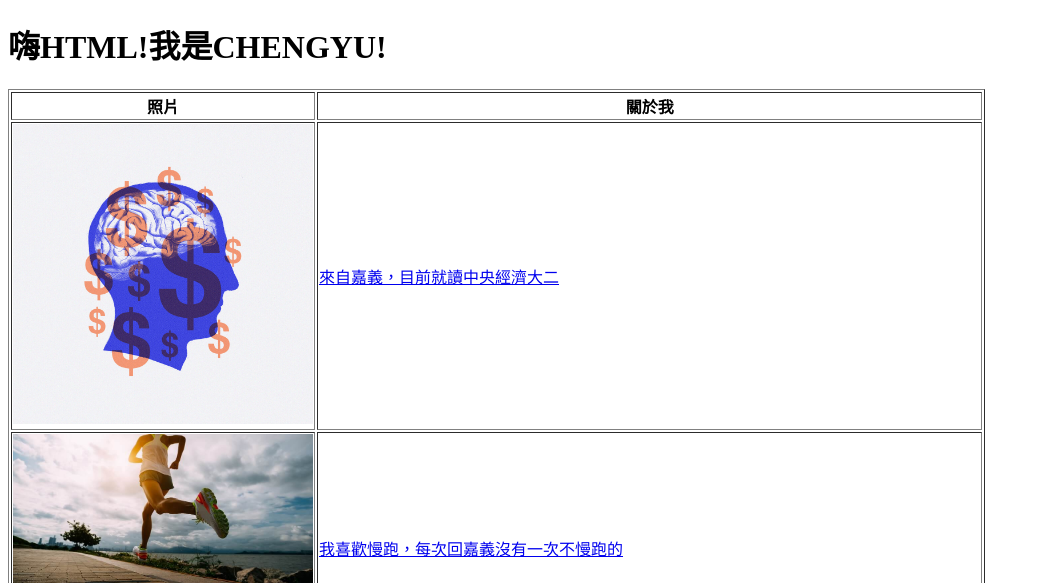
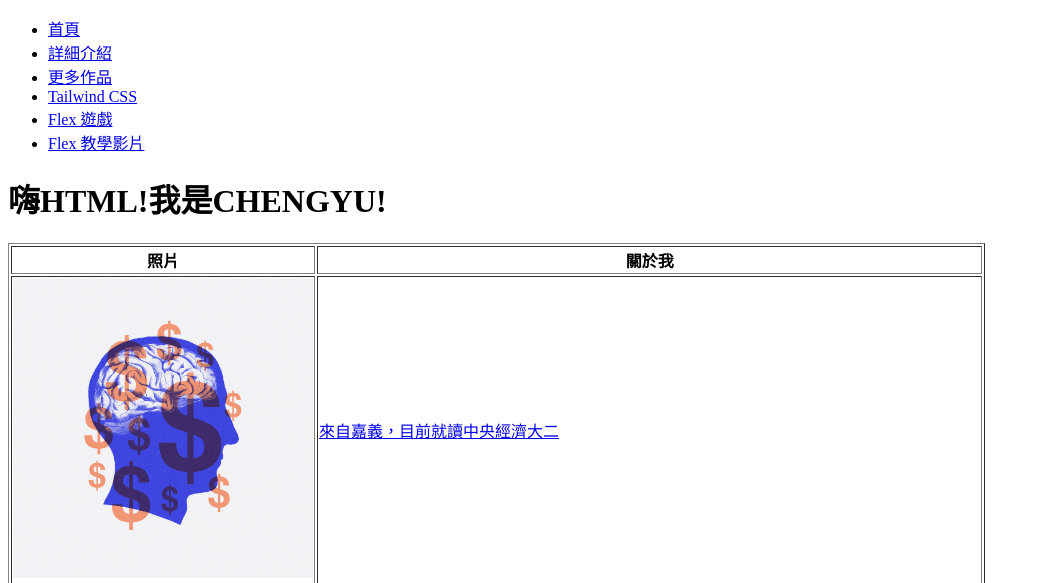
Before and after one commit to leotsai940914/114-1-Department-Computer-Network-and-Programming-, a Python web app: template HW3_htmlAndCss/templates/113409526_index.html in a window 1280 px wide. Shown: the top 583 px of the page, without its empty margins (0-1040 px from the left). Run offline with Jinja, Linux system fonts and the light colour scheme; the template is opened without the code that fills it, so the values that code supplies are empty.

Commit message:
完成導覽列

```diff
--- a/HW3_htmlAndCss/templates/113409526_index.html
+++ b/HW3_htmlAndCss/templates/113409526_index.html
@@ -6,6 +6,22 @@
     <link rel="stylesheet" href="../static/css/113409526_css.css">
 </head>
 <body>
+
+    <nav class="navbar">
+        <ul class="nav-links">
+            <li><a href="113409526_index.html">首頁</a></li>
+            <li><a href="113409526_detail.html">詳細介紹</a></li>
+            <li class="dropdown">
+                <a href="javascript:void(0)" class="dropbtn">更多作品</a>
+                <div class="dropdown-content">
+                    <li><a href="https://tailwindcss.com/" target="_blank">Tailwind CSS</a></li>
+                    <li><a href="https://flexboxfroggy.com/" target="_blank">Flex 遊戲</a></li>
+                    <li><a href="https://www.youtube.com/watch?v=_nCBQ6AIzDU" target="_blank">Flex 教學影片</a></li>
+                </ul>
+            </li>
+        </ul>
+    </nav>
+
     <h1>嗨HTML!我是CHENGYU!</h1>
     <table border="1">
         <tr cellpadding="10">
```
Also changed, not shown: HW3_htmlAndCss/templates/113409526_detail.html (+16 -0 lines).
